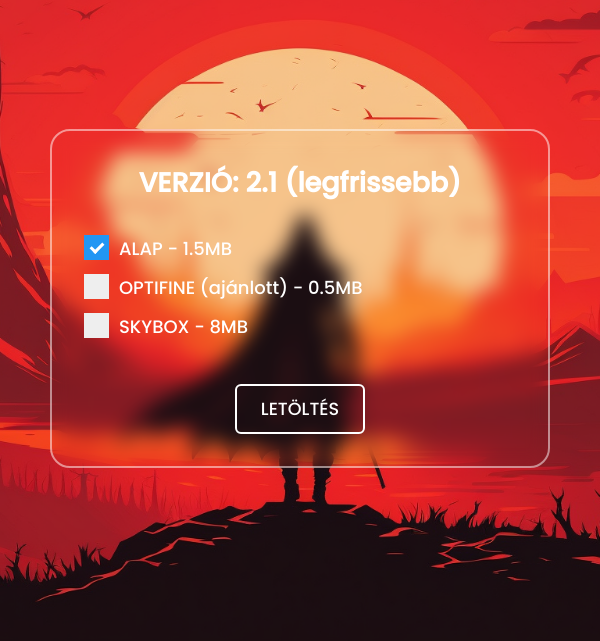
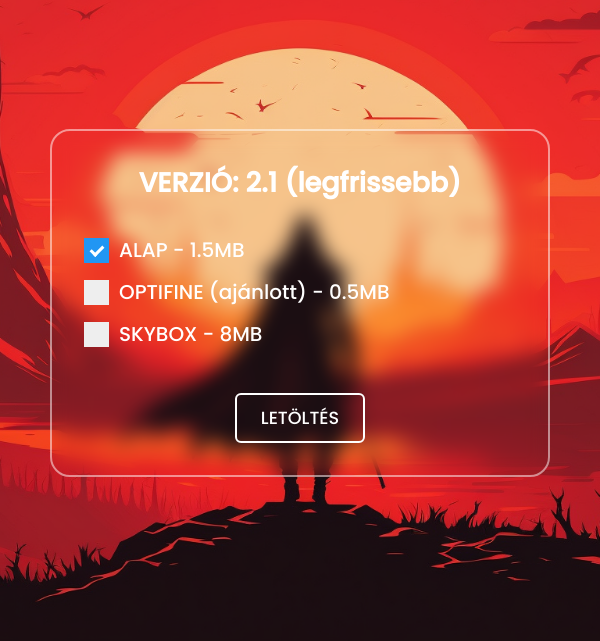
Before and after one commit to LordOfPumpkins/LordOfPumpkins.github.io, a plain HTML site: page index.html in a window 600 px wide. Shown: the part 151-792 px from the top of the page. Drawn offline with Linux system fonts and the light colour scheme.

Commit message:
Make text smaller on phones

```diff
--- a/style.css
+++ b/style.css
@@ -82,7 +82,13 @@ body {
 
 @media only screen and (min-width: 600px) {
     .container {
-        font-size: 24px;
+        font-size: 25px;
+    }
+
+    .checkmark {
+        top: 6px;
+        width: 25px;
+        height: 25px;
     }
 
     #version {
@@ -93,7 +99,17 @@ body {
 
 @media only screen and (max-width: 600px) {
     .container {
-        font-size: 18px;
+        font-size: 20px;
+    }
+
+    .checkmark {
+        top: 3px;
+        width: 20px;
+        height: 20px;
+    }
+
+    .checkmark {
+
     }
 
     #version {
```
